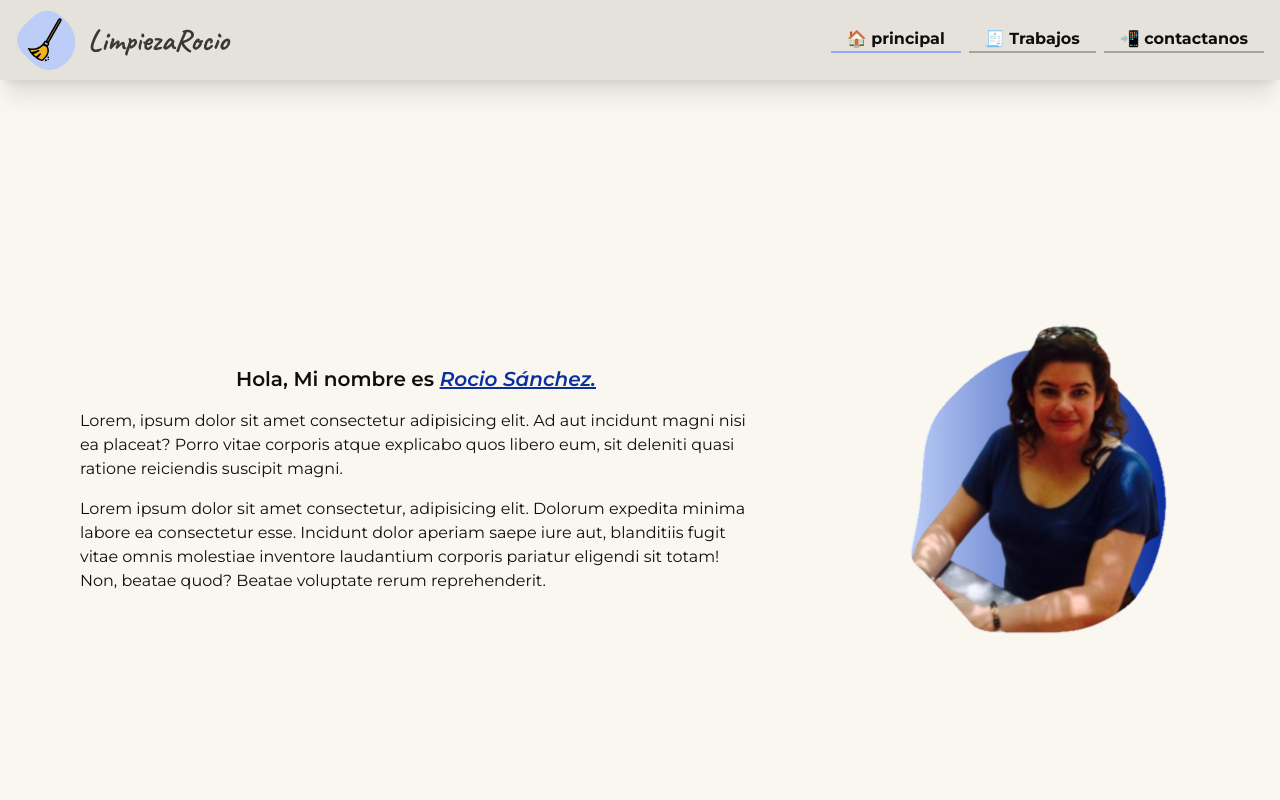
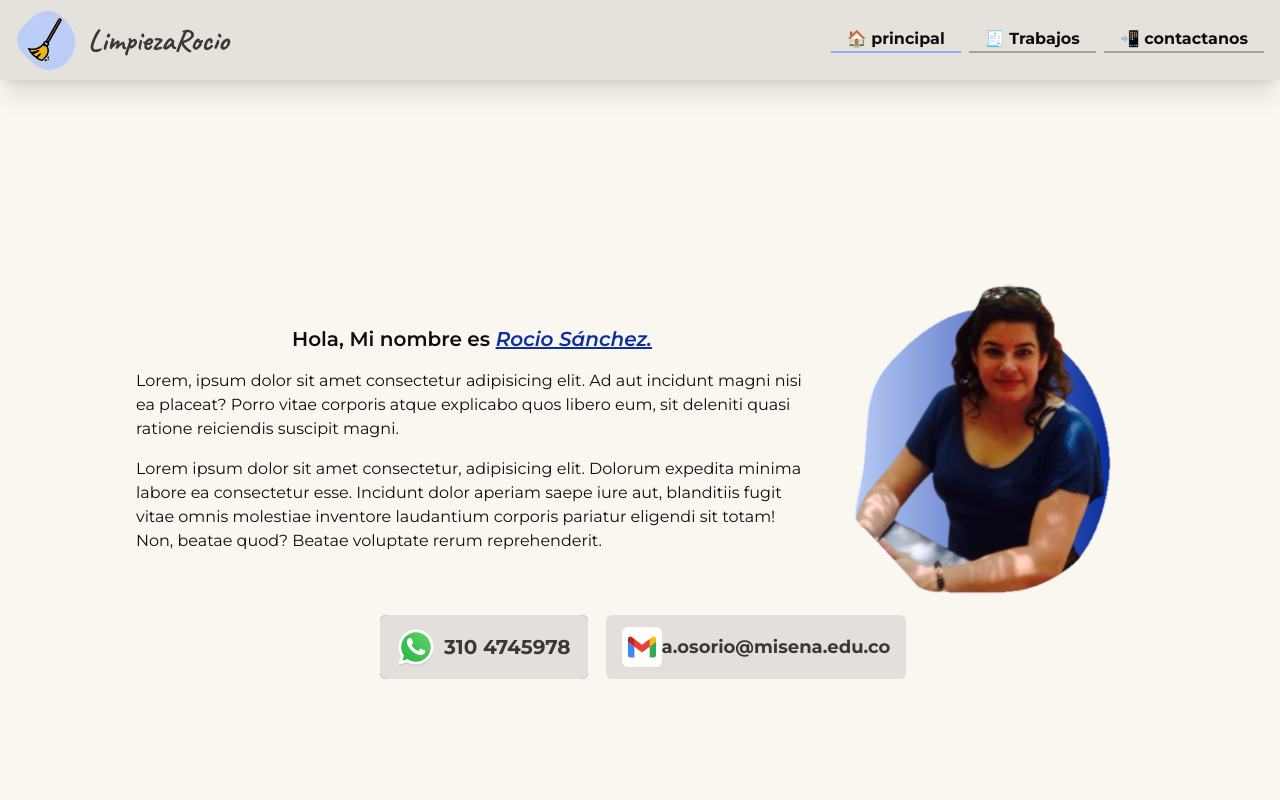
Before and after one commit to DavidOsorioSanchez/RocioPage, an Astro site: page / in a window 1280 px wide. Shown: the top 800 px of the page. Built offline with nearby package versions, Linux system fonts and the light colour scheme; Astro itself is replaced by a stand-in of ours.

Commit message:
agregando botones de copiar

```diff
--- /dev/null
+++ b/src/components/Portafolio.astro
@@ -0,0 +1,7 @@
+---
+
+---
+
+<section class="w-screen h-screen ">
+    estos son los trabajos hechos
+</section>
--- a/src/components/react/CopyButton.tsx
+++ b/src/components/react/CopyButton.tsx
@@ -0,0 +1,32 @@
+import React, { useState } from 'react';
+
+interface Props {
+    children: React.ReactNode;
+    textoCopiar : string;
+    width: string;
+}
+
+const span = '-z-10';
+
+export default function CopyButton({ children, textoCopiar, width }: Props) {
+    const [textToCopy, setTextToCopy] = useState(textoCopiar);
+
+    const handleCopy = () => {
+        navigator.clipboard.writeText(textToCopy)
+            .then(() => {
+            })
+            .catch(err => {
+                console.error('Error al copiar el texto: ', err);
+
+            });
+    };
+
+    return (
+        <div className='relative min-w-52 w-max max-w-96 flex items-center justify-center'>
+            <button onClick={handleCopy} className="absolute top-0 min-w-52 w-max  h-16 bg-[#e3dfda] text-black/80 font-bold py-2 px-4 rounded-md transition-all duration-300 hover:scale-105  active:opacity-0 active:active:duration-100">
+                {children}
+            </button>
+            <span className={`${width} h-16 text-xl font-bold flex items-center justify-center gap-2 rounded-md bg-dark-blue text-white`}>copiado</span>
+        </div>
+    );
+}
--- a/src/pages/index.astro
+++ b/src/pages/index.astro
@@ -1,7 +1,7 @@
 ---
 import Layout from '../layouts/Layout.astro';
 import Navbar from '../components/Navbar.astro';
-
+import CopyButton from '../components/react/CopyButton.tsx';
 ---
 
 <Layout title="LimpiezaRocio">
@@ -10,7 +10,8 @@ import Navbar from '../components/Navbar.astro';
 		workSelected={false}
 		contactoSelected={false}
 	/>
-	<main class="flex flex-wrap-reverse min-h-screen w-screen  items-center justify-around p-4 border-b-2 border-black/10">
+	<main class="flex flex-col min-h-screen w-screen items-center justify-center p-4 gap-4 border-b-2 border-black/10">
+		<section class="flex flex-wrap-reverse gap-4 items-center justify-center">
 			<div class="max-w-2xl flex flex-col gap-4 items-center">
 				<p class="text-xl font-semibold animate-aparecerLadoIzquierdo delay-150">Hola, Mi nombre es <i class="text-dark-blue underline decoration-solid">Rocio Sánchez.</i></p>
 
@@ -20,6 +21,21 @@ import Navbar from '../components/Navbar.astro';
 			<div class="-scale-x-100">
 				<img src="/mamiFoto.png" alt="broom" class="size-[20rem] object-scale-down !aspect-square animate-aparecerLadoDerecho delay-100" />
 			</div>
+		</section>
+		<div class="w-screen flex gap-6 flex-wrap items-center justify-center">
+			<CopyButton textoCopiar="310 4745978" width="w-52" client:load>
+				<span class="w-fit text-xl font-bold flex items-center gap-2 text-black/80">
+					<img src="/whatsapp.svg" alt="whatsapp icono" class="size-10 "/>
+					310 4745978
+				</span>
+			</CopyButton>
+			<CopyButton textoCopiar="a.osorio@misena.edu.co" width="w-72" client:load>
+				<span class="w-fit text-lg font-bold flex items-center text-black/80">
+					<img src="/gmail.svg" alt="gmail icono" class="size-10 "/>
+					a.osorio@misena.edu.co
+				</span>
+			</CopyButton>
+		</div>
 	</main>
 
 </Layout>
--- a/src/pages/trabajos.astro
+++ b/src/pages/trabajos.astro
@@ -1,6 +1,7 @@
 ---
 import Layout from '../layouts/Layout.astro';
 import Navbar from '../components/Navbar.astro';
+import Portafolio from '../components/Portafolio.astro';
 ---
 
 <Layout title="Portafolio">
@@ -9,7 +10,5 @@ import Navbar from '../components/Navbar.astro';
         workSelected={true}
         contactoSelected={false}
     />
-	<main>
-		pagina de trabajos
-	</main>
+	<Portafolio />
 </Layout>
```
Lines whose indentation alone changed are shown as unchanged.
